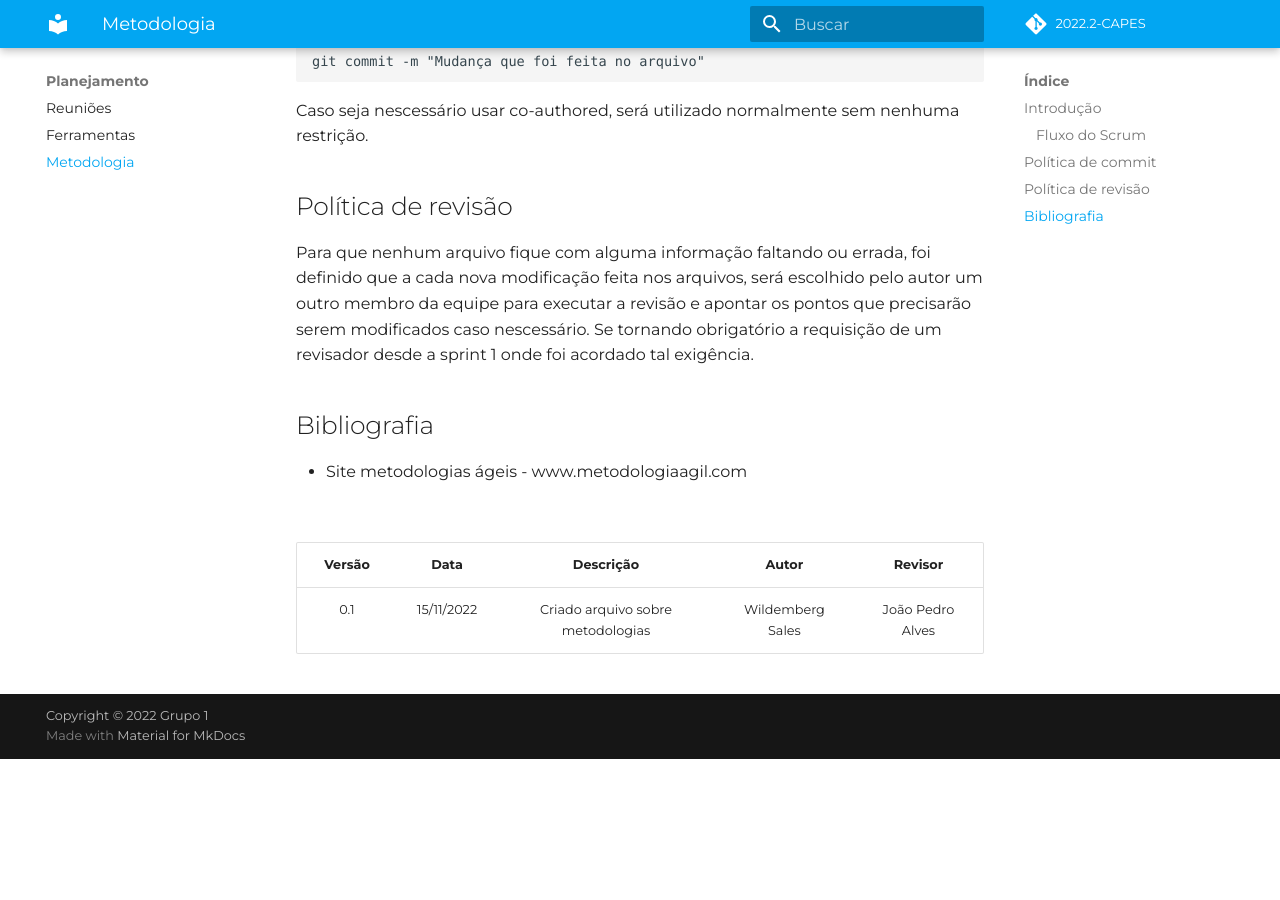
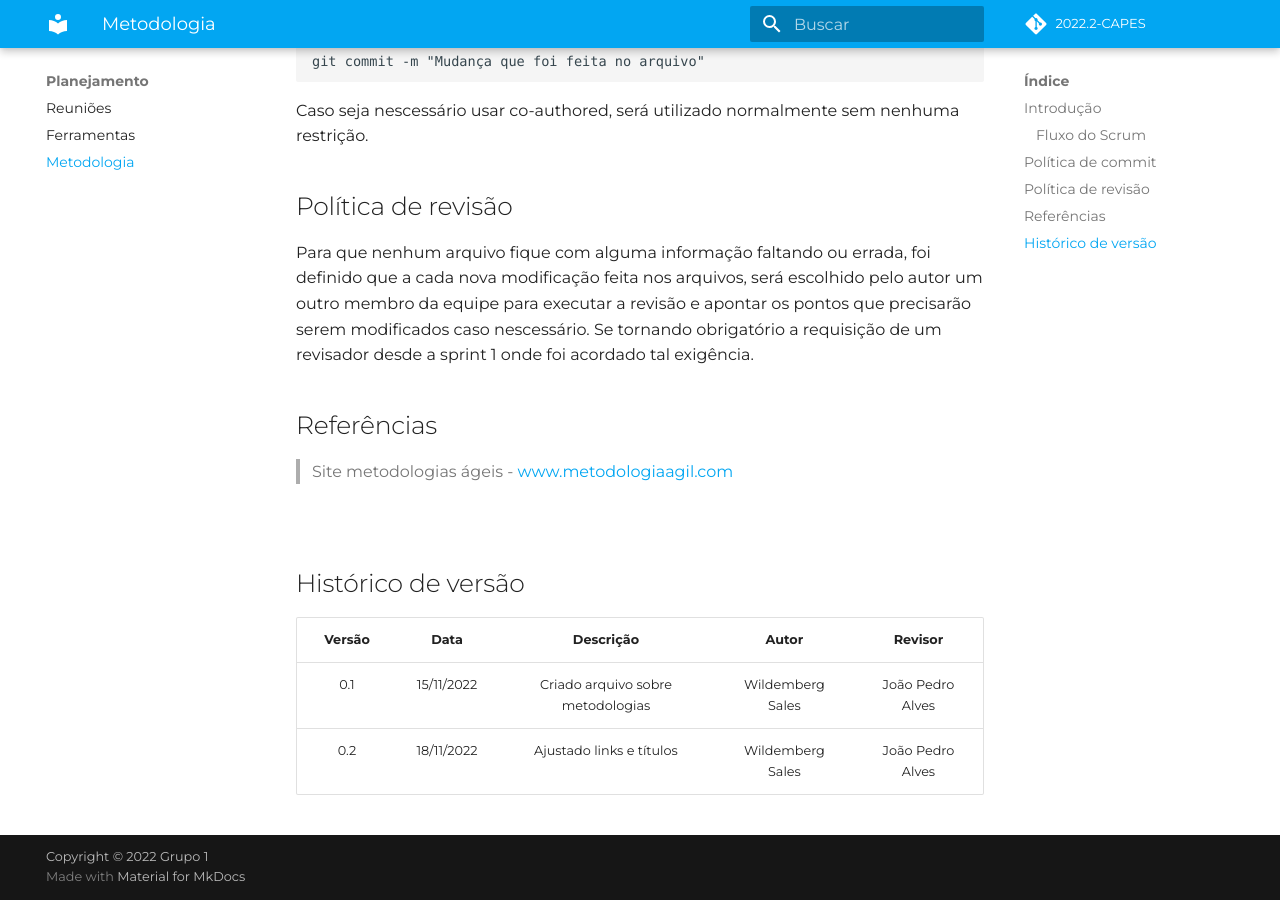
Before and after one commit to Interacao-Humano-Computador/2022.2-Skoob, an MkDocs documentation site: the page built from docs/planejamento/metodologia.md, in a window 1280 px wide and 900 px high, scrolled down 1369 px. Built offline with MkDocs 1.6.1 and Material for MkDocs 9.7.7, drawn with Linux system fonts in a browser that asks for light colours; some web fonts are replaced; comment, search, counter and statistics services are not loaded; before the commit the page ends 2128 px from its top, so only the background shows below that.

Commit message:
Ajustado links e títulos

```diff
--- a/docs/planejamento/metodologia.md
+++ b/docs/planejamento/metodologia.md
@@ -29,11 +29,13 @@ Caso seja nescessário usar co-authored, será utilizado normalmente sem nenhuma
 ## Política de revisão
 Para que nenhum arquivo fique com alguma informação faltando ou errada, foi definido que a cada nova modificação feita nos arquivos, será escolhido pelo autor um outro membro da equipe para executar a revisão e apontar os pontos que precisarão serem modificados caso nescessário. Se tornando obrigatório a requisição de um revisador desde a sprint 1 onde foi acordado tal exigência.
 
-## Bibliografia
-- Site metodologias ágeis - www.metodologiaagil.com
+## Referências
+> Site metodologias ágeis - <a href="https://www.metodologiaagil.com">www.metodologiaagil.com</a>
 
 </br>
 
+## Histórico de versão
 | Versão | Data | Descrição  | Autor        | Revisor |
 | :-----: | :----: | :----------: | :------------: | :--------: |
 | 0.1 | 15/11/2022 | Criado arquivo sobre metodologias | Wildemberg Sales | João Pedro Alves |
+| 0.2 | 18/11/2022 | Ajustado links e títulos | Wildemberg Sales | João Pedro Alves |
```
